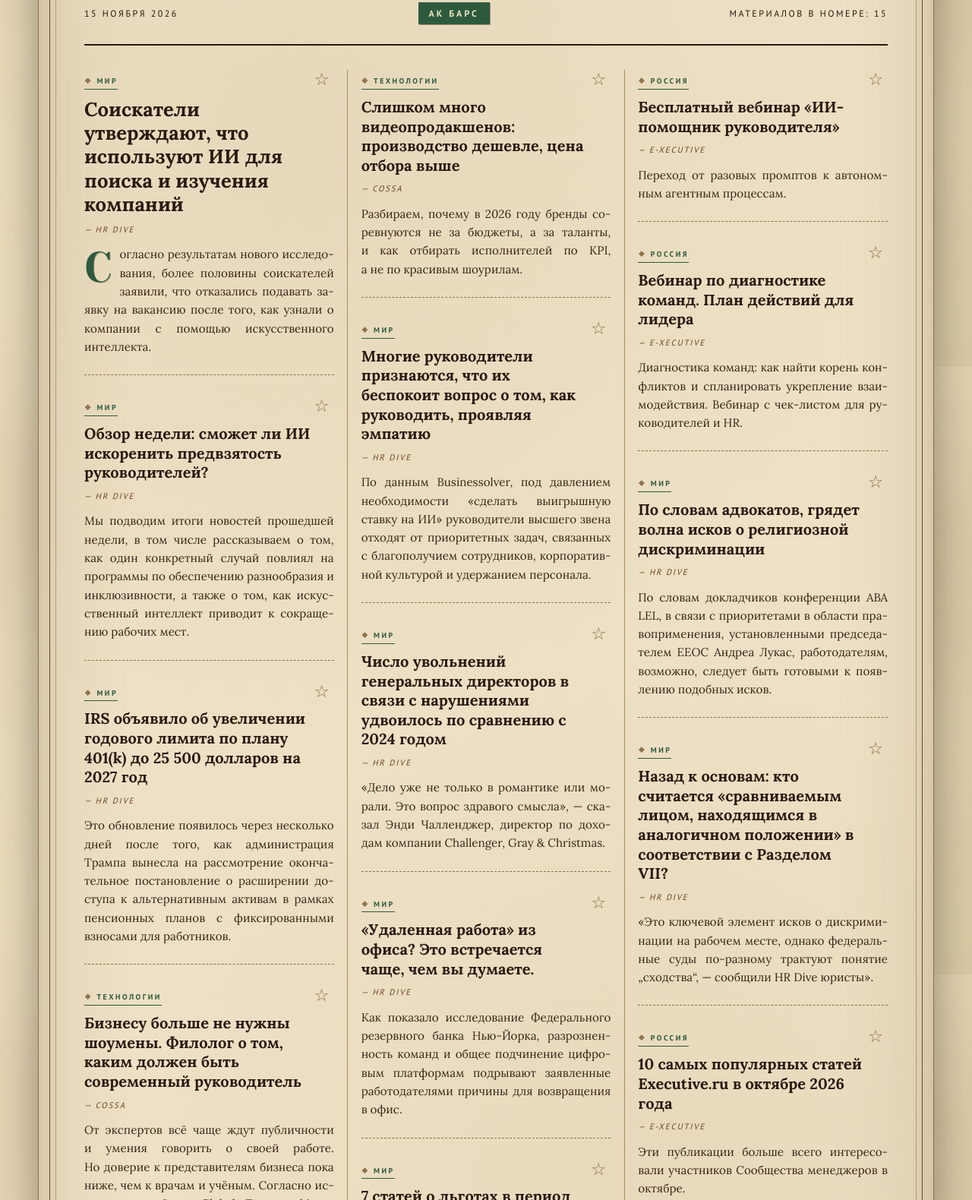
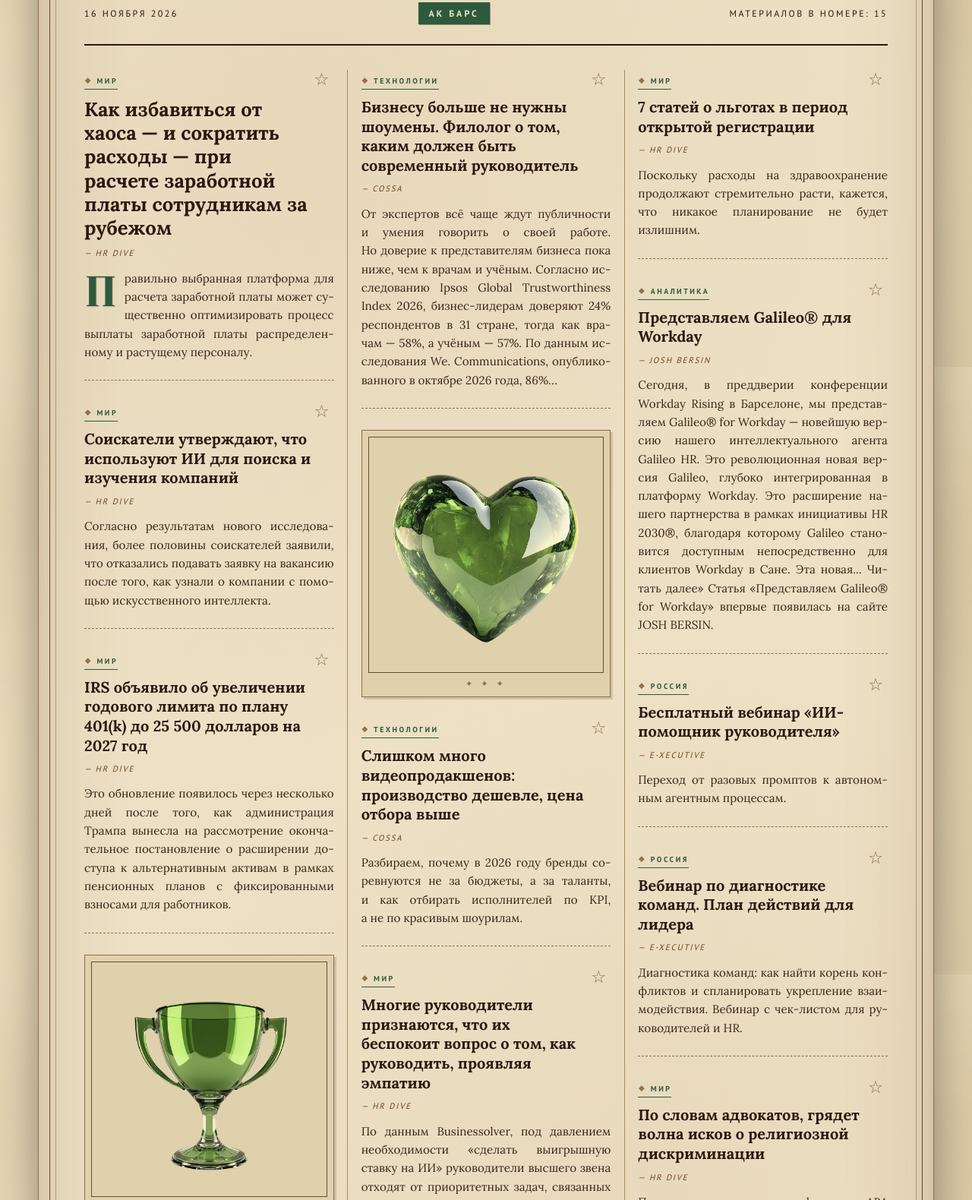
Before and after one commit to Yana170609/hr-daily, a plain HTML site: page index.html in a window 1280 px wide. Shown: the part 317-1897 px from the top of the page at 76% size. Drawn offline with Linux system fonts and the light colour scheme.

Commit message:
deploy: 9d83408612e45df5c77ed3d15ea316f94dce62f9

```diff
--- a/index.html
+++ b/index.html
@@ -211,12 +211,12 @@
             <div class="top-line">
                 <span>Корпоративное издание</span>
                 <span>Для внутреннего пользования</span>
-                <span>Выпуск №319</span>
+                <span>Выпуск №320</span>
             </div>
             <h1>Ведомость <span class="accent">для HR</span></h1>
             <div class="tagline">Новости, тренды и инновации в управлении персоналом</div>
             <div class="bottom-line">
-                <span>15 ноября 2026</span>
+                <span>16 ноября 2026</span>
                 <span class="issue">АК БАРС</span>
                 <span>Материалов в номере: 15</span>
             </div>
@@ -227,6 +227,20 @@
 
 
                 <article class="article lead"
+                         data-id="https://www.hrdive.com/spons/how-to-take-the-chaos-and-cost-out-of-cross-border-payroll/873538/"
+                         data-title="Как избавиться от хаоса — и сократить расходы — при расчете заработной платы сотрудникам за рубежом"
+                         data-source="HR Dive"
+                         data-link="https://www.hrdive.com/spons/how-to-take-the-chaos-and-cost-out-of-cross-border-payroll/873538/">
+                    <button class="fav-btn" type="button" title="Добавить в избранное" aria-label="Добавить в избранное">☆</button>
+                    <span class="category">Мир</span>
+                    <h3><a href="https://www.hrdive.com/spons/how-to-take-the-chaos-and-cost-out-of-cross-border-payroll/873538/" target="_blank" rel="noopener">Как избавиться от хаоса — и сократить расходы — при расчете заработной платы сотрудникам за рубежом</a></h3>
+                    <div class="source">HR Dive</div>
+                    <p class="summary">Правильно выбранная платформа для расчета заработной платы может существенно оптимизировать процесс выплаты заработной платы распределенному и растущему персоналу.</p>
+                </article>
+
+
+
+                <article class="article "
                          data-id="https://www.hrdive.com/news/job-applicants-say-using-ai-to-discover-investigate-companies/874628/"
                          data-title="Соискатели утверждают, что используют ИИ для поиска и изучения компаний"
                          data-source="HR Dive"
@@ -241,6 +255,26 @@
 
 
                 <article class="article "
+                         data-id="https://www.hrdive.com/news/annual-401k-limit-pushed-to-25500-for-2027-irs/874668/"
+                         data-title="IRS объявило об увеличении годового лимита по плану 401(k) до 25 500 долларов на 2027 год"
+                         data-source="HR Dive"
+                         data-link="https://www.hrdive.com/news/annual-401k-limit-pushed-to-25500-for-2027-irs/874668/">
+                    <button class="fav-btn" type="button" title="Добавить в избранное" aria-label="Добавить в избранное">☆</button>
+                    <span class="category">Мир</span>
+                    <h3><a href="https://www.hrdive.com/news/annual-401k-limit-pushed-to-25500-for-2027-irs/874668/" target="_blank" rel="noopener">IRS объявило об увеличении годового лимита по плану 401(k) до 25 500 долларов на 2027 год</a></h3>
+                    <div class="source">HR Dive</div>
+                    <p class="summary">Это обновление появилось через несколько дней после того, как администрация Трампа вынесла на рассмотрение окончательное постановление о расширении доступа к альтернативным активам в рамках пенсионных планов с фиксированными взносами для работников.</p>
+                </article>
+
+
+
+                <figure class="inline-image">
+                    <img src="images/КОМАНДА.png" alt="Иллюстрация" loading="lazy">
+                </figure>
+
+
+
+                <article class="article "
                          data-id="https://www.hrdive.com/news/can-ai-root-out-manager-bias/874657/"
                          data-title="Обзор недели: сможет ли ИИ искоренить предвзятость руководителей?"
                          data-source="HR Dive"
@@ -250,20 +284,6 @@
                     <h3><a href="https://www.hrdive.com/news/can-ai-root-out-manager-bias/874657/" target="_blank" rel="noopener">Обзор недели: сможет ли ИИ искоренить предвзятость руководителей?</a></h3>
                     <div class="source">HR Dive</div>
                     <p class="summary">Мы подводим итоги новостей прошедшей недели, в том числе рассказываем о том, как один конкретный случай повлиял на программы по обеспечению разнообразия и инклюзивности, а также о том, как искусственный интеллект приводит к сокращению рабочих мест.</p>
-                </article>
-
-
-
-                <article class="article "
-                         data-id="https://www.hrdive.com/news/annual-401k-limit-pushed-to-25500-for-2027-irs/874668/"
-                         data-title="IRS объявило об увеличении годового лимита по плану 401(k) до 25 500 долларов на 2027 год"
-                         data-source="HR Dive"
-                         data-link="https://www.hrdive.com/news/annual-401k-limit-pushed-to-25500-for-2027-irs/874668/">
-                    <button class="fav-btn" type="button" title="Добавить в избранное" aria-label="Добавить в избранное">☆</button>
-                    <span class="category">Мир</span>
-                    <h3><a href="https://www.hrdive.com/news/annual-401k-limit-pushed-to-25500-for-2027-irs/874668/" target="_blank" rel="noopener">IRS объявило об увеличении годового лимита по плану 401(k) до 25 500 долларов на 2027 год</a></h3>
-                    <div class="source">HR Dive</div>
-                    <p class="summary">Это обновление появилось через несколько дней после того, как администрация Трампа вынесла на рассмотрение окончательное постановление о расширении доступа к альтернативным активам в рамках пенсионных планов с фиксированными взносами для работников.</p>
                 </article>
 
 
@@ -283,7 +303,7 @@
 
 
                 <figure class="inline-image">
-                    <img src="images/КОМАНДА.png" alt="Иллюстрация" loading="lazy">
+                    <img src="images/Ответственность за результат.PNG" alt="Иллюстрация" loading="lazy">
                 </figure>
 
 
@@ -353,7 +373,7 @@
                     <span class="category">Мир</span>
                     <h3><a href="https://www.hrdive.com/news/7-stories-on-benefits-amid-open-enrollment/874477/" target="_blank" rel="noopener">7 статей о льготах в период открытой регистрации</a></h3>
                     <div class="source">HR Dive</div>
-                    <p class="summary">Поскольку расходы на здравоохранение продолжают стремительно расти, кажется, что никакое планирование не будет лишним.</p>
+                    <p class="summary">Поскольку расходы на здравоохранение продолжают стремительно расти, кажется, что никакое планирование не будет излишним.</p>
                 </article>
 
 
@@ -367,7 +387,7 @@
                     <span class="category">Аналитика</span>
                     <h3><a href="https://joshbersin.com/2026/11/introducing-galileo-for-workday/" target="_blank" rel="noopener">Представляем Galileo® для Workday</a></h3>
                     <div class="source">Josh Bersin</div>
-                    <p class="summary">Сегодня, в преддверии конференции Workday Rising в Барселоне, мы представляем Galileo® for Workday — новейшую версию нашего интеллектуального агента Galileo HR. Это революционная новая версия Galileo, глубоко интегрированная в платформу Workday. Это расширение нашего партнерства в рамках программы HR 2030®, благодаря которому Galileo становится доступным непосредственно для клиентов Workday в Сане. Эта новая... Читать далее&#187; Статья «Представляем Galileo® for Workday» впервые появилась на сайте JOSH BERSIN.</p>
+                    <p class="summary">Сегодня, в преддверии конференции Workday Rising в Барселоне, мы представляем Galileo® for Workday — новейшую версию нашего интеллектуального агента Galileo HR. Это революционная новая версия Galileo, глубоко интегрированная в платформу Workday. Это расширение нашего партнерства в рамках инициативы HR 2030®, благодаря которому Galileo становится доступным непосредственно для клиентов Workday в Сане. Эта новая... Читать далее&#187; Статья «Представляем Galileo® for Workday» впервые появилась на сайте JOSH BERSIN.</p>
                 </article>
 
 
@@ -415,20 +435,6 @@
 
 
                 <article class="article "
-                         data-id="https://www.hrdive.com/news/back-to-basics-who-is-a-similarly-situated-comparator-under-title-vii/874423/"
-                         data-title="Назад к основам: кто считается «сравниваемым лицом, находящимся в аналогичном положении» в соответствии с Разделом VII?"
-                         data-source="HR Dive"
-                         data-link="https://www.hrdive.com/news/back-to-basics-who-is-a-similarly-situated-comparator-under-title-vii/874423/">
-                    <button class="fav-btn" type="button" title="Добавить в избранное" aria-label="Добавить в избранное">☆</button>
-                    <span class="category">Мир</span>
-                    <h3><a href="https://www.hrdive.com/news/back-to-basics-who-is-a-similarly-situated-comparator-under-title-vii/874423/" target="_blank" rel="noopener">Назад к основам: кто считается «сравниваемым лицом, находящимся в аналогичном положении» в соответствии с Разделом VII?</a></h3>
-                    <div class="source">HR Dive</div>
-                    <p class="summary">«Это ключевой элемент исков о дискриминации на рабочем месте, однако федеральные суды по-разному трактуют понятие „сходства“, — сообщили HR Dive юристы».</p>
-                </article>
-
-
-
-                <article class="article "
                          data-id="https://www.e-xecutive.ru/community/digest/2001016-10-samyh-populyarnyh-statei-executive-ru-v-oktyabre-2026-goda?utm_campaign=00_atom_atom&utm_medium=atom&utm_source=rss"
                          data-title="10 самых популярных статей Executive.ru в октябре 2026 года"
                          data-source="E-xecutive"
@@ -439,12 +445,6 @@
                     <div class="source">E-xecutive</div>
                     <p class="summary">Эти публикации больше всего интересовали участников Сообщества менеджеров в октябре.</p>
                 </article>
-
-
-
-                <figure class="inline-image">
-                    <img src="images/клиентоцентричность2.PNG" alt="Иллюстрация" loading="lazy">
-                </figure>
 
 
         </div>
```
